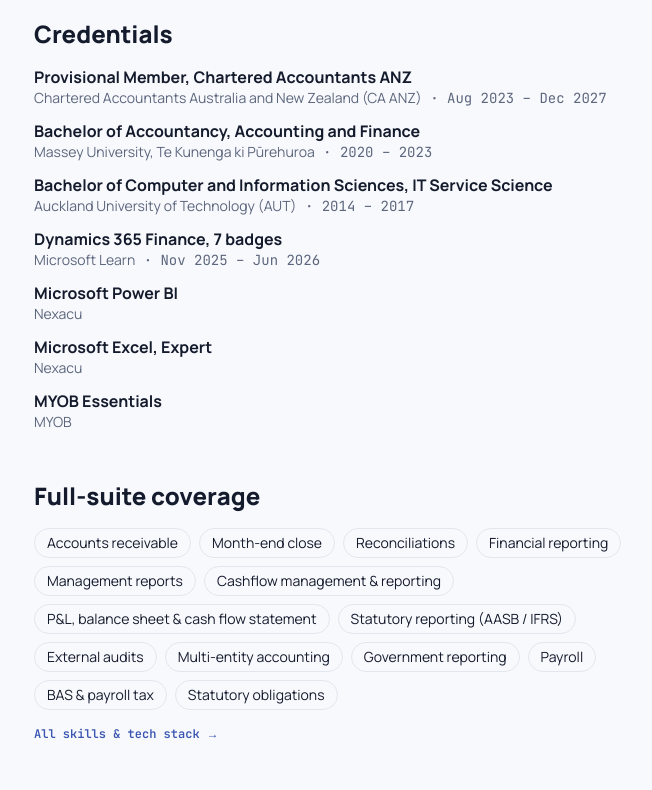
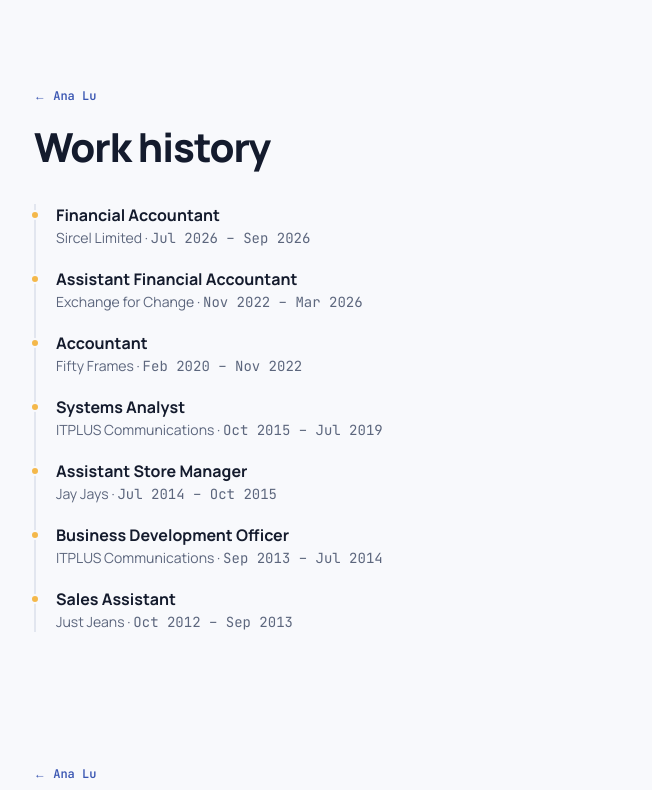
Before and after one commit to anasta-lu/myspace, a Next.js app: page /cv in a window 1280 px wide. Shown: the part 1460-2250 px from the top of the page, without its empty margins (290-942 px from the left). Built offline with nearby package versions, Linux system fonts and the light colour scheme.

Commit message:
Make Cool CV a full downloadable PDF
Co-Authored-By: Claude Opus 5.5 (1M context) <noreply@anthropic.com>
Claude-Session: https://claude.ai/code/session_01BaJDTeijxZ7guSM4yEQb4j

```diff
--- a/src/app/cv/page.tsx
+++ b/src/app/cv/page.tsx
@@ -1,21 +1,23 @@
 import type { Metadata } from "next";
 import Link from "next/link";
+import AchievementsPage from "@/app/achievements/page";
 import { Achievements } from "@/app/_components/achievements";
 import { Contact } from "@/app/_components/contact";
 import { Hero } from "@/app/_components/hero";
 import { PrintButton } from "@/app/_components/print-button";
-import { degrees, professional, training } from "@/lib/education";
-import { fullSuite } from "@/lib/skills";
+import EducationPage from "@/app/education/page";
+import SkillsPage from "@/app/skills/page";
+import WorkPage from "@/app/work/page";
 
 export const metadata: Metadata = {
   title: "CV | Ana Lu",
   description:
-    "Ana Lu's CV: financial and systems accountant, before and after results, credentials and skills.",
+    "Ana Lu's full CV: before and after results, work history, achievements in detail, education and skills.",
 };
 
 export default function CoolCvPage() {
   return (
-    <main>
+    <div>
       <div className="print-hide mx-auto flex max-w-2xl items-center justify-between gap-3 px-5 pt-6">
         <Link
           href="/hire"
@@ -27,53 +29,15 @@ export default function CoolCvPage() {
       </div>
       <Hero />
       <Achievements />
-
-      <section
-        aria-labelledby="cv-edu"
-        className="mx-auto max-w-2xl px-5 pb-12 print:break-inside-auto"
-      >
-        <h2 id="cv-edu" className="text-xl font-extrabold md:text-2xl">
-          Credentials
-        </h2>
-        <ul className="mt-4 grid gap-3">
-          {[professional, ...degrees, ...training].map((q) => (
-            <li key={q.title} className="break-inside-avoid">
-              <p className="font-bold leading-snug">{q.title}</p>
-              <p className="text-sm text-muted">
-                {q.provider}
-                {q.dates && <span className="font-mono"> · {q.dates}</span>}
-              </p>
-            </li>
-          ))}
-        </ul>
-      </section>
-
-      <section
-        aria-labelledby="cv-suite"
-        className="mx-auto max-w-2xl px-5 pb-12 break-inside-avoid"
-      >
-        <h2 id="cv-suite" className="text-xl font-extrabold md:text-2xl">
-          Full-suite coverage
-        </h2>
-        <ul className="mt-4 flex flex-wrap gap-2">
-          {fullSuite.areas.map((a) => (
-            <li
-              key={a}
-              className="rounded-full border border-line px-3 py-1 text-sm"
-            >
-              {a}
-            </li>
-          ))}
-        </ul>
-        <Link
-          href="/skills"
-          className="print-hide mt-4 inline-block font-mono text-xs font-semibold text-signal hover:underline"
-        >
-          All skills & tech stack →
-        </Link>
-      </section>
-
+      <WorkPage />
+      <AchievementsPage />
+      <div className="print:break-before-page">
+        <EducationPage />
+      </div>
+      <div className="print:break-before-page">
+        <SkillsPage />
+      </div>
       <Contact />
-    </main>
+    </div>
   );
 }
--- a/src/app/globals.css
+++ b/src/app/globals.css
@@ -63,6 +63,11 @@ body {
   section {
     break-inside: avoid;
   }
+  h1,
+  h2,
+  h3 {
+    break-after: avoid;
+  }
 }
 
 html {
--- a/src/app/hire/page.tsx
+++ b/src/app/hire/page.tsx
@@ -11,6 +11,7 @@ export const metadata: Metadata = {
 };
 
 const GENERIC_CV = "/files/Ana-Lu-CV.pdf";
+const COOL_CV = "/files/Ana-Lu-Cool-CV.pdf";
 const hasGenericCv = fs.existsSync(
   path.join(process.cwd(), "public", GENERIC_CV),
 );
@@ -69,15 +70,16 @@ export default function HirePage() {
             </p>
             <h2 className="mt-2 text-xl font-extrabold">Cool CV</h2>
             <p className="mt-2 flex-1 leading-relaxed text-muted">
-              Before and after numbers, credentials and skills on one page.
-              Open it, then save it as a PDF.
+              Before and after numbers, work history, achievements in detail,
+              education and skills in one PDF.
             </p>
-            <Link
-              href="/cv"
+            <a
+              href={COOL_CV}
+              download
               className={`${btn} bg-amber text-on-amber hover:brightness-95`}
             >
-              Open Cool CV
-            </Link>
+              Download Cool CV
+            </a>
           </li>
         </ul>
       </div>
```
Also changed, not shown: 1 other file (tests, documents, lock files or other folders).
